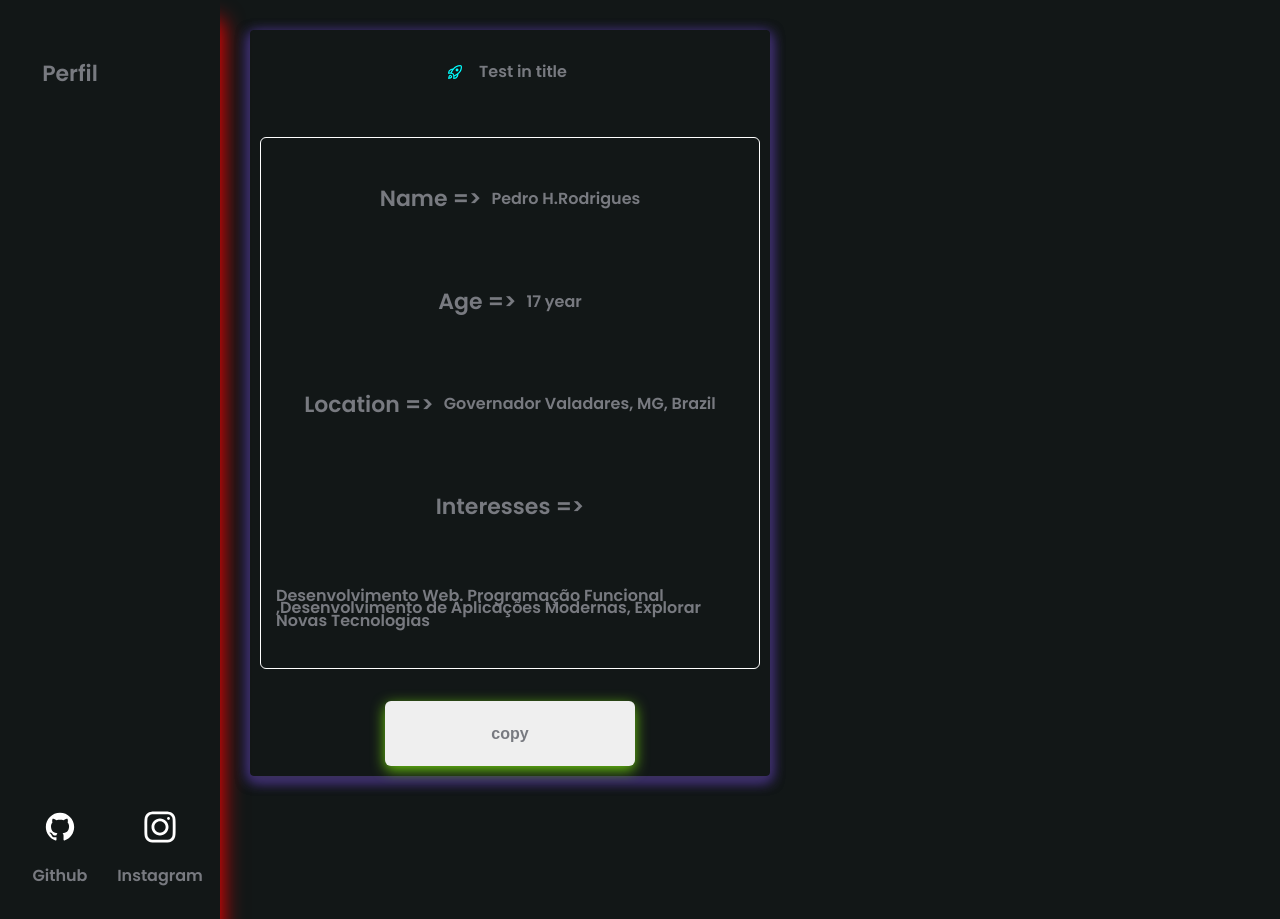
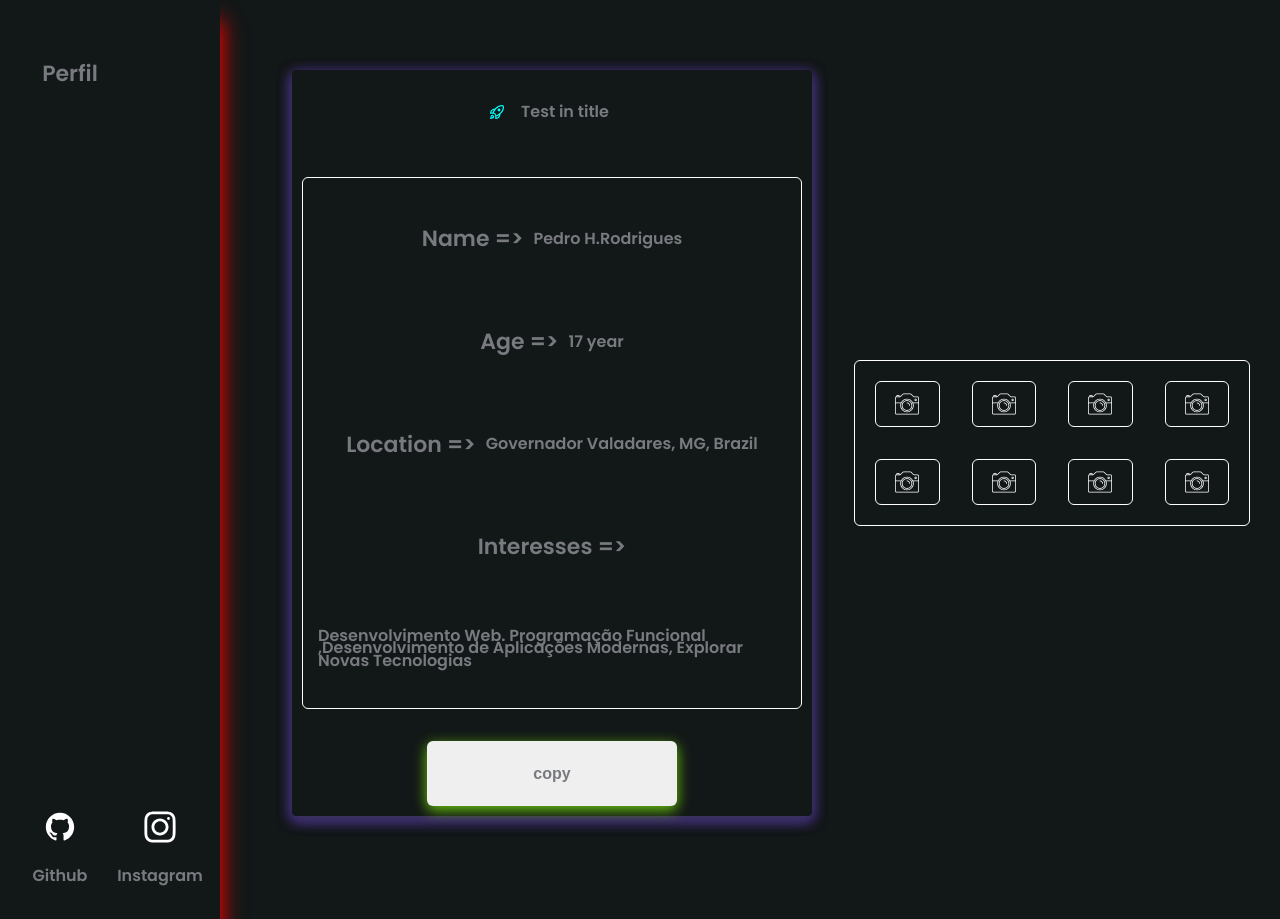
Before and after one commit to PedroHRFerreira/Projeto, a Nuxt app: page /my-profile in a window 1280 px wide. Built offline with nearby package versions, Linux system fonts and the light colour scheme; a web font is replaced by a local one.

Commit message:
Criação do MoleculesSkills

```diff
--- /dev/null
+++ b/components/molecules/Skills/index.vue
@@ -0,0 +1,70 @@
+<script lang="ts">
+import { computed, defineComponent } from "vue";
+export default defineComponent({
+  name: "MoleculesSkills",
+  emits: ["onClick"],
+  setup() {
+    const items = computed(() => {
+      return [
+        {
+          icon: "photo",
+          color: "#fff",
+        },
+        {
+          icon: "photo",
+          color: "#fff",
+        },
+        {
+          icon: "photo",
+          color: "#fff",
+        },
+        {
+          icon: "photo",
+          color: "#fff",
+        },
+        {
+          icon: "photo",
+          color: "#fff",
+        },
+        {
+          icon: "photo",
+          color: "#fff",
+        },
+        {
+          icon: "photo",
+          color: "#fff",
+        },
+        {
+          icon: "photo",
+          color: "#fff",
+        },
+      ];
+    });
+
+    return {
+      items,
+    };
+  },
+});
+</script>
+<template>
+  <article class="skills-content">
+    <div
+      v-for="(item, index) in items"
+      :key="index"
+      class="skills-content__main"
+      @click="$emit('onClick')"
+    >
+      <AtomsIconSVG
+        class="icon"
+        :name="item.icon"
+        :current-color="item.color"
+        width="32px"
+        filled
+      />
+    </div>
+  </article>
+</template>
+<style scoped lang="scss">
+@import "styles.module.scss";
+</style>
--- /dev/null
+++ b/components/molecules/Skills/styles.module.scss
@@ -0,0 +1,35 @@
+%border {
+  border: 1px solid #fff;
+  border-radius: 6px;
+}
+
+.skills-content {
+  display: grid;
+  grid-template-columns: repeat(4, 1fr);
+  gap: 32px;
+  padding: 20px;
+
+  @extend %border;
+  max-width: 650px;
+  width: 100%;
+  height: auto;
+
+  &__main {
+    display: flex;
+    flex-direction: column;
+    align-items: center;
+    padding: 10px;
+
+    @extend %border;
+    transition:
+      background-color 0.6s ease-in-out,
+      transform 0.6s ease-in-out;
+    cursor: pointer;
+
+    &:hover {
+      background-color: #009043;
+      box-shadow: 0px 4px 14px #009043;
+      transform: translateY(10px);
+    }
+  }
+}
--- a/components/organisms/Profile/index.vue
+++ b/components/organisms/Profile/index.vue
@@ -46,6 +46,7 @@ export default defineComponent({
 });
 </script>
 <template>
+  <div class="main-profile">
     <aside class="profile-content">
       <article class="profile-content__main">
         <div class="profile-content__main__section-title">
@@ -68,7 +69,11 @@ export default defineComponent({
               :key="index"
               class="profile-content__main__section-title__section__text"
             >
-            <AtomsParagraphTitle class="text" size="small" :text="item.title" />
+              <AtomsParagraphTitle
+                class="text"
+                size="small"
+                :text="item.title"
+              />
               <AtomsParagraphTitle
                 class="text"
                 size="extra-small"
@@ -89,6 +94,10 @@ export default defineComponent({
         />
       </div>
     </aside>
+    <section>
+      <MoleculesSkills />
+    </section>
+  </div>
 </template>
 <style scoped lang="scss">
 @import "styles.module.scss";
--- a/components/organisms/Profile/styles.module.scss
+++ b/components/organisms/Profile/styles.module.scss
@@ -2,9 +2,9 @@
   width: 100%;
   height: $height;
 }
-@mixin flex-direction($flex-direction) {
+@mixin flex-direction($flex-direction, $justify-content: center) {
   display: flex;
-  justify-content: center;
+  justify-content: $justify-content;
   flex-direction: $flex-direction;
   align-items: center;
 }
@@ -13,10 +13,11 @@
   padding: 10px;
   border-radius: 6px;
 }
+.main-profile {
+  @include flex-direction(row, space-evenly);
+  padding: 40px 0px;
 
   .profile-content {
-  @include width(auto);
-
     @keyframes animation {
       from {
         transform: translateX(100%);
@@ -86,3 +87,4 @@
       animation: animation 1s forwards;
     }
   }
+}
```
Also changed, not shown: assets/icons/photo.svg (added). Lines whose indentation alone changed are shown as unchanged.
